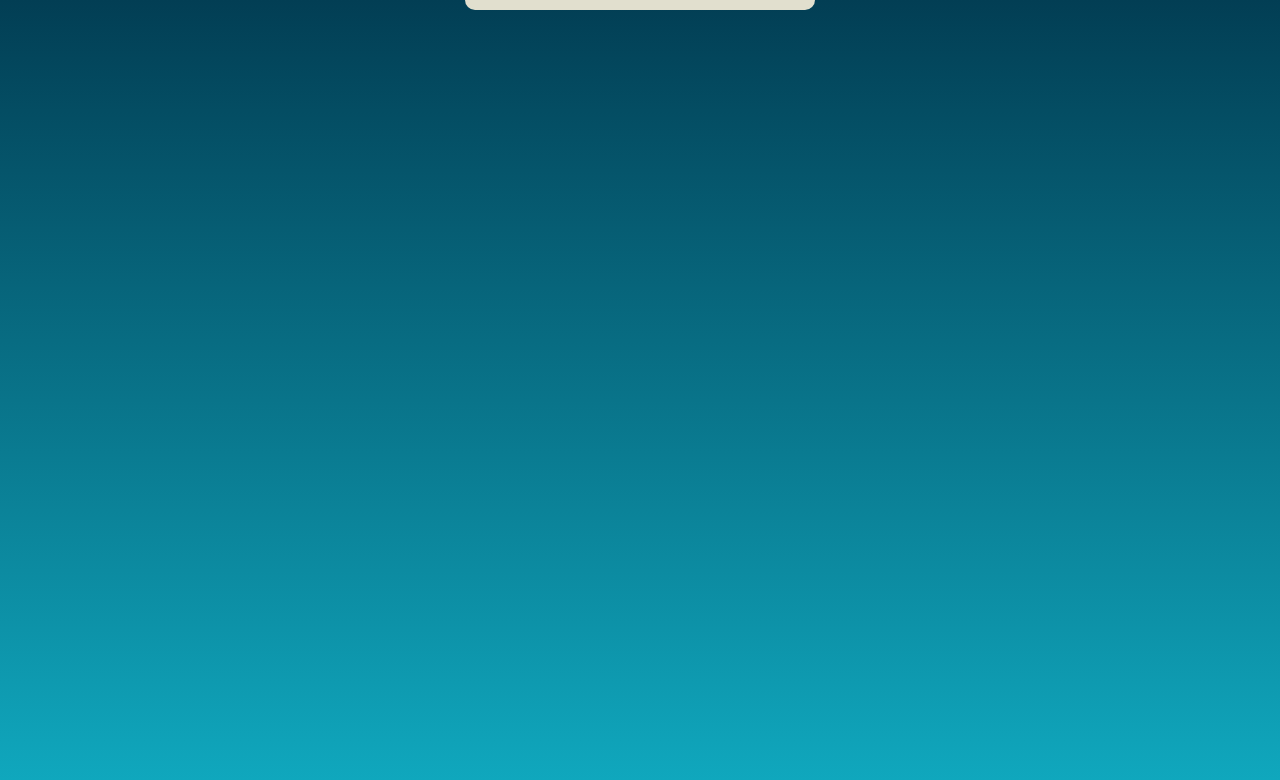
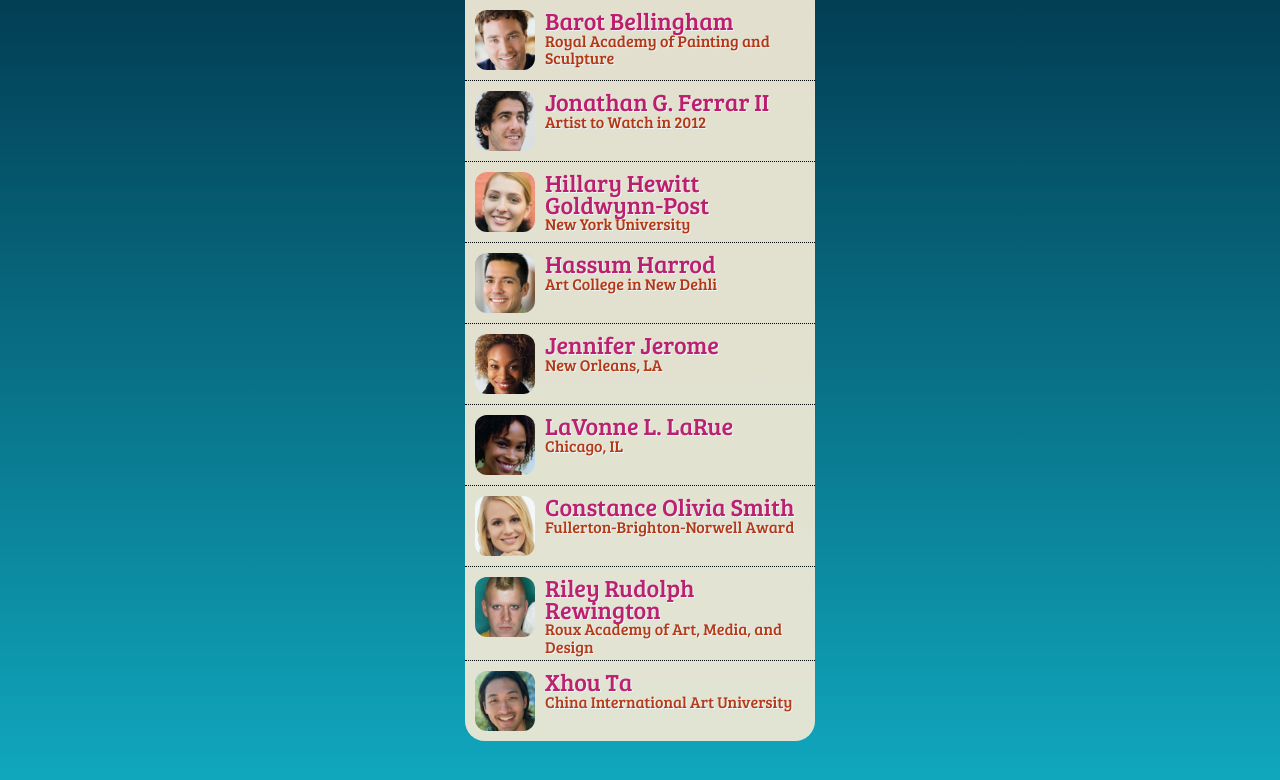
Before and after one commit to ninjaofpython/angulartutorial, a plain HTML site: page index.html in a window 1280 px wide. Drawn offline with Linux system fonts and the light colour scheme; a web font is replaced by a local one.

Commit message:
Everything is working with this push

```diff
--- a/index.html
+++ b/index.html
@@ -10,9 +10,14 @@
   <body>
     <div class="main" ng-controller = "MyController">
       <ul class="artistlist">
-        <li class="artist cf">
+        <li class="artist cf" ng-repeat="item in artists">
+          <img ng-src="images/{{item.shortname}}_tn.jpg" alt="Photo of {{item.name}}">
+          <div class="info">
+            <h2>{{item.name}}</h2>
+            <h3>{{item.reknown}}</h3>
+          <div>
         </li>
-
+      </ul>
     </div>
   </body>
 </html>
--- a/js/controllers.js
+++ b/js/controllers.js
@@ -1,10 +1,61 @@
 var myApp = angular.module('myApp', []);
 
 myApp.controller('MyController', function MyController($scope){
-  $scope.artists = {
-    'name' : 'Ray Ray',
-    'title': 'Staff Author',
-    'company' : 'Lydia.com'
-  }
+  $scope.artists = [
+    {
+      "name":"Barot Bellingham",
+      "shortname":"Barot_Bellingham",
+      "reknown":"Royal Academy of Painting and Sculpture",
+      "bio":"Barot has just finished his final year at The Royal Academy of Painting and Sculpture, where he excelled in glass etching paintings and portraiture. Hailed as one of the most diverse artists of his generation, Barot is equally as skilled with watercolors as he is with oils, and is just as well-balanced in different subject areas. Barot's collection entitled \"The Un-Collection\" will adorn the walls of Gilbert Hall, depicting his range of skills and sensibilities - all of them, uniquely Barot, yet undeniably different"
+    },
+    {
+      "name":"Jonathan G. Ferrar II",
+      "shortname":"Jonathan_Ferrar",
+      "reknown":"Artist to Watch in 2012",
+      "bio":"The Artist to Watch in 2012 by the London Review, Johnathan has already sold one of the highest priced-commissions paid to an art student, ever on record. The piece, entitled Gratitude Resort, a work in oil and mixed media, was sold for $750,000 and Jonathan donated all the proceeds to Art for Peace, an organization that provides college art scholarships for creative children in developing nations"
+    },
+    {
+      "name":"Hillary Hewitt Goldwynn-Post",
+      "shortname":"Hillary_Goldwynn",
+      "reknown":"New York University",
+      "bio":"Hillary is a sophomore art sculpture student at New York University, and has already won all the major international prizes for new sculptors, including the Divinity Circle, the International Sculptor's Medal, and the Academy of Paris Award. Hillary's CAC exhibit features 25 abstract watercolor paintings that contain only water images including waves, deep sea, and river."
+    },
+    {
+      "name":"Hassum Harrod",
+      "shortname":"Hassum_Harrod",
+      "reknown":"Art College in New Dehli",
+      "bio":"The Art College in New Dehli has sponsored Hassum on scholarship for his entire undergraduate career at the university, seeing great promise in his contemporary paintings of landscapes - that use equal parts muted and vibrant tones, and are almost a contradiction in art. Hassum will be speaking on \"The use and absence of color in modern art\" during Thursday's agenda."
+    },
+    {
+      "name":"Jennifer Jerome",
+      "shortname":"Jennifer_Jerome",
+      "reknown":"New Orleans, LA",
+      "bio":"A native of New Orleans, much of Jennifer's work has centered around abstract images that depict flooding and rebuilding, having grown up as a teenager in the post-flood years. Despite the sadness of devastation and lives lost, Jennifer's work also depicts the hope and togetherness of a community that has persevered. Jennifer's exhibit will be discussed during Tuesday's Water in Art theme."
+    },
+    {
+      "name":"LaVonne L. LaRue",
+      "shortname":"LaVonne_LaRue",
+      "reknown":"Chicago, IL",
+      "bio":"LaVonne's giant-sized paintings all around Chicago tell the story of love, nature, and conservation - themes that are central to her heart. LaVonne will share her love and skill of graffiti art on Monday's schedule, as she starts the painting of a 20-foot high wall in the Rousseau Room of Hotel Contempo in front of a standing-room only audience in Art in Unexpected Places."
+    },
+    {
+      "name":"Constance Olivia Smith",
+      "shortname":"Constance_Smith",
+      "reknown":"Fullerton-Brighton-Norwell Award",
+      "bio":"Constance received the Fullerton-Brighton-Norwell Award for Modern Art for her mixed-media image of a tree of life, with jewel-adorned branches depicting the arms of humanity, and precious gemstone-decorated leaves representing the spouting buds of togetherness. The daughter of a New York jeweler, Constance has been salvaging the discarded remnants of her father's jewelry-making since she was five years old, and won the New York State Fair grand prize at the age of 8 years old for a gem-adorned painting of the Manhattan Bridge."
+    },
+    {
+      "name":"Riley Rudolph Rewington",
+      "shortname":"Riley_Rewington",
+      "reknown":"Roux Academy of Art, Media, and Design",
+      "bio":"A first-year student at the Roux Academy of Art, Media, and Design, Riley is already changing the face of modern art at the university. Riley's exquisite abstract pieces have no intention of ever being understood, but instead beg the viewer to dream, create, pretend, and envision with their mind's eye. Riley will be speaking on the \"Art of Abstract\" during Thursday's schedule"
+    },
+    {
+      "name":"Xhou Ta",
+      "shortname":"Xhou_Ta",
+      "reknown":"China International Art University",
+      "bio":"A senior at the China International Art University, Xhou has become well-known for his miniature sculptures, often the size of a rice granule, that are displayed by rear projection of microscope images on canvas. Xhou will discuss the art and science behind his incredibly detailed works of art."
+    }
+  ]
 
 });
```
